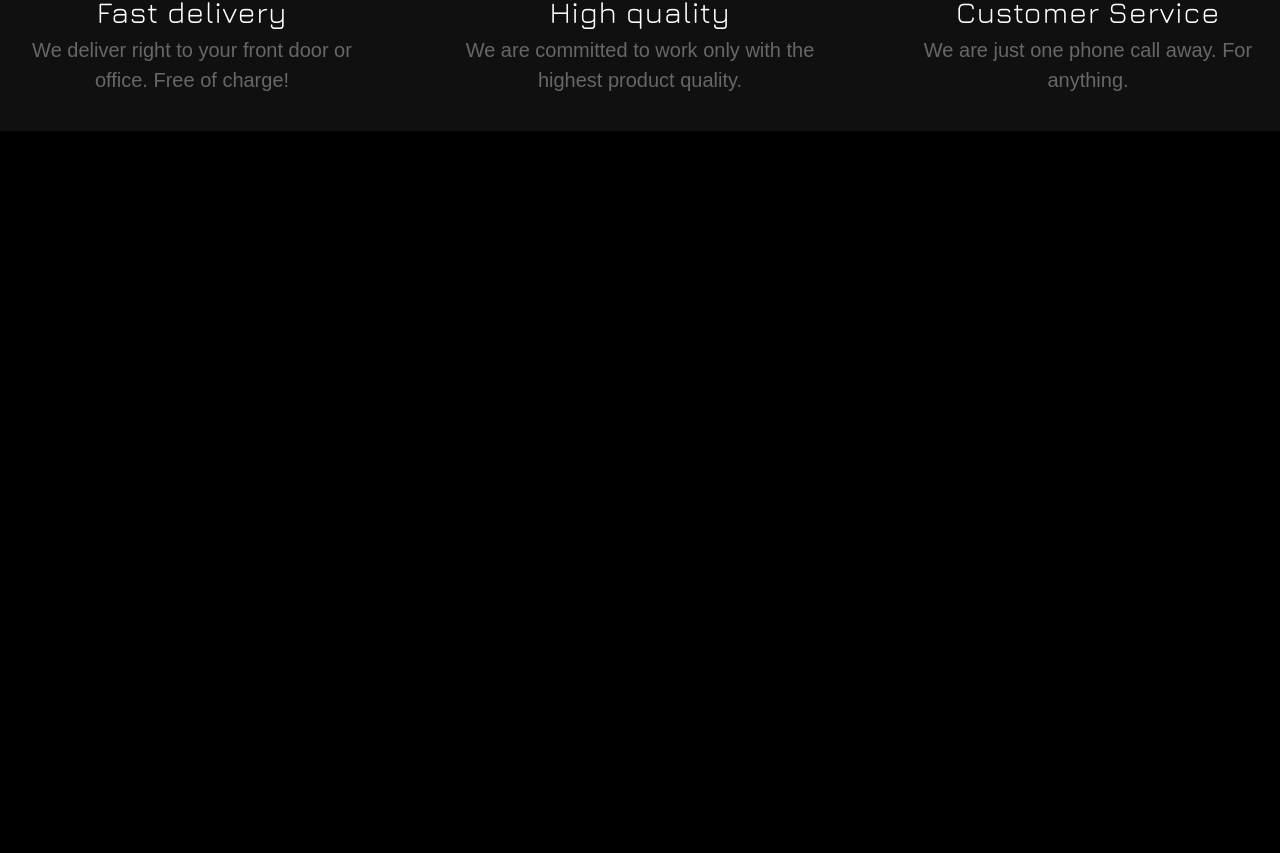
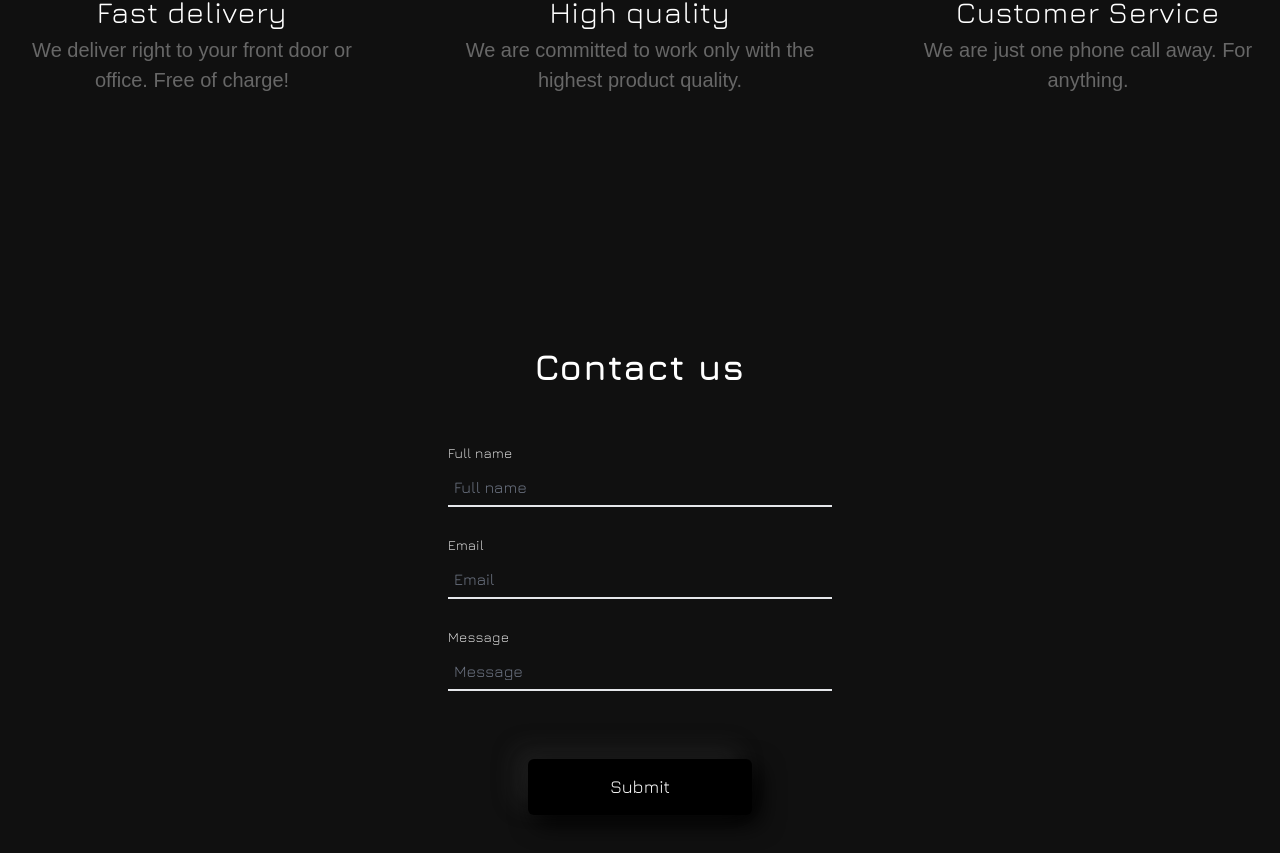
Before and after one commit to maksat-01/temir_new_front, a React (Create React App) app: page / in a window 1280 px wide. Shown: the part 2597-3450 px from the top of the page. Before the commit the page ends 2728 px from the top, so only its background shows below. Built offline with nearby package versions, Linux system fonts and the light colour scheme; a web font is replaced by a local one.

Commit message:
contact (#16)

```diff
--- /dev/null
+++ b/src/pages/home/Contact.tsx
@@ -0,0 +1,43 @@
+import React from 'react';
+
+const Contact = () => {
+    const name = [
+        {
+            title: "Full name",
+            placeholder:"Felix Chan..."
+        },
+        {
+            title: "Email",
+            placeholder:"Your email..."
+        },
+        {
+            title: "Message",
+            placeholder:"Enter message..."
+        },
+    ]
+    return (
+        <section className="bg-[rgba(16,16,16,1)]">
+            <div className="container">
+                <div className="contacts flex items-center content-center flex-col py-40 text-left">
+                    <h1 className="font-bold text-4xl tracking-wide text-white py-14 text-center">Contact us</h1>
+                    {
+                        name.map(el => (
+                            <div>
+                                <h5 className="font-light text-sm pb-1.5 tracking-wide">{el.title}</h5>
+                                <input type="text" placeholder={el.title}
+                                       className="focus:shadow-lg focus:shadow-gray-700 w-96 py-1.5 bg-transparent border-b-2 placeholder-gray-500 mb-7 outline-0 pl-1.5"/>
+                            </div>
+                        ))
+                    }
+
+                    <button className="w-56 h-14 bg-black font-normal text-lg text-white my-10 rounded-md hover:scale-110 hover:bg-transparent transition duration-500 ease-in-out" style={{
+                        boxShadow: "-12.8629px -10.5242px 24.5564px rgba(72, 72, 72, 0.25), 7.01613px 8.18548px 24.5564px #000000"
+                    }}>Submit
+                    </button>
+                </div>
+            </div>
+        </section>
+    );
+};
+
+export default Contact;
--- a/src/pages/home/home.tsx
+++ b/src/pages/home/home.tsx
@@ -3,6 +3,7 @@ import HomeHero from "./homeHero";
 import SmartWay from './SmartWay';
 import QrCode from './QrCode';
 import ThreeNumber from './ThreeNumber';
+import Contact from "./Contact";
 
 const Home = () => {
     return (
@@ -11,6 +12,7 @@ const Home = () => {
             <SmartWay/>
             <QrCode/>
             <ThreeNumber/>
+            <Contact/>
         </>
     );
 };
--- /dev/null
+++ b/src/style/home/contact/contact.scss
@@ -0,0 +1,14 @@
+@import "../../variables";
+
+  .contacts h1 {
+    font-family: $j;
+  }
+  .contacts h5 {
+    font-family: $j;
+  }
+  .contacts input {
+    font-family: $j;
+  }
+  .contacts button {
+    font-family: $j;
+  }
--- a/src/style/style.scss
+++ b/src/style/style.scss
@@ -2,3 +2,4 @@
 
 
 @import "header/header";
+@import "home/contact/contact";
```
Also changed, not shown: 2 other files (tests, documents, lock files or other folders).
